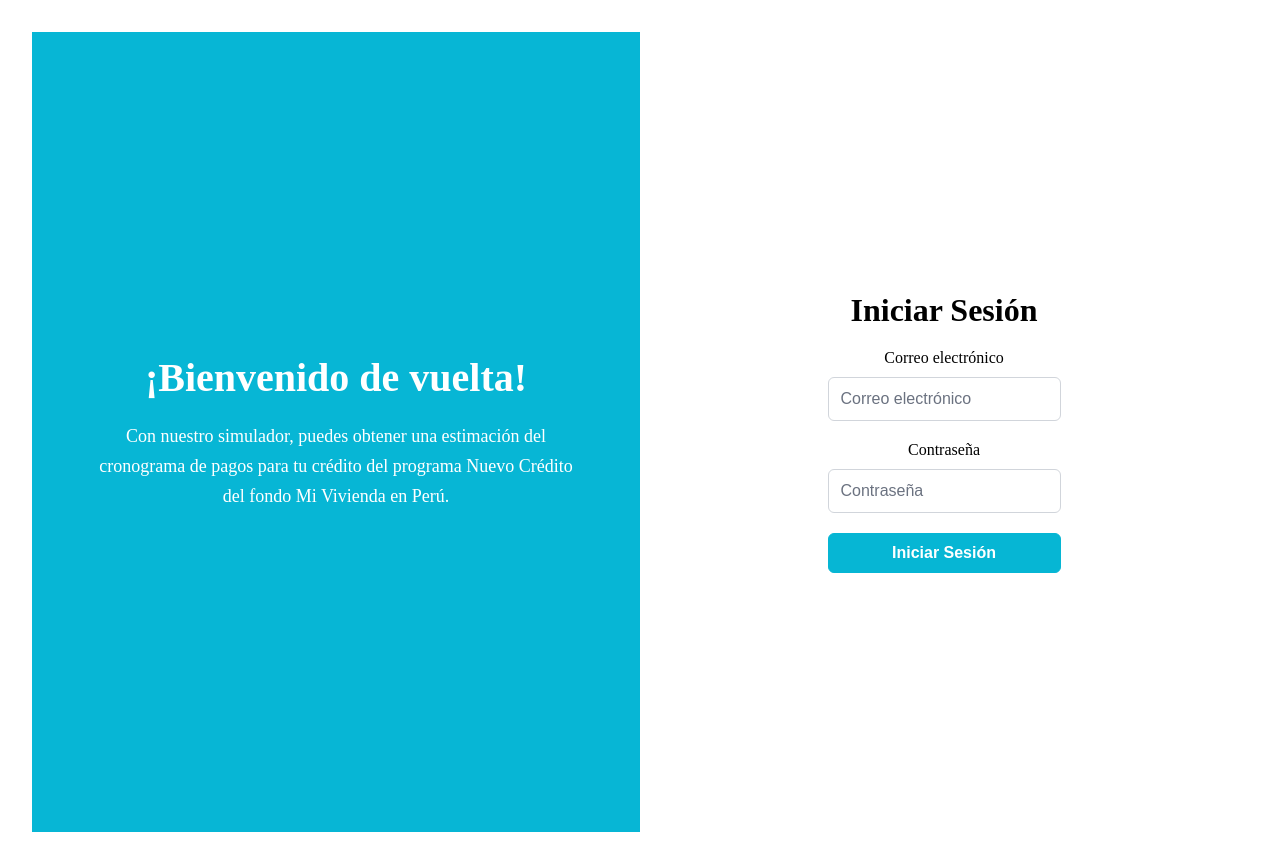
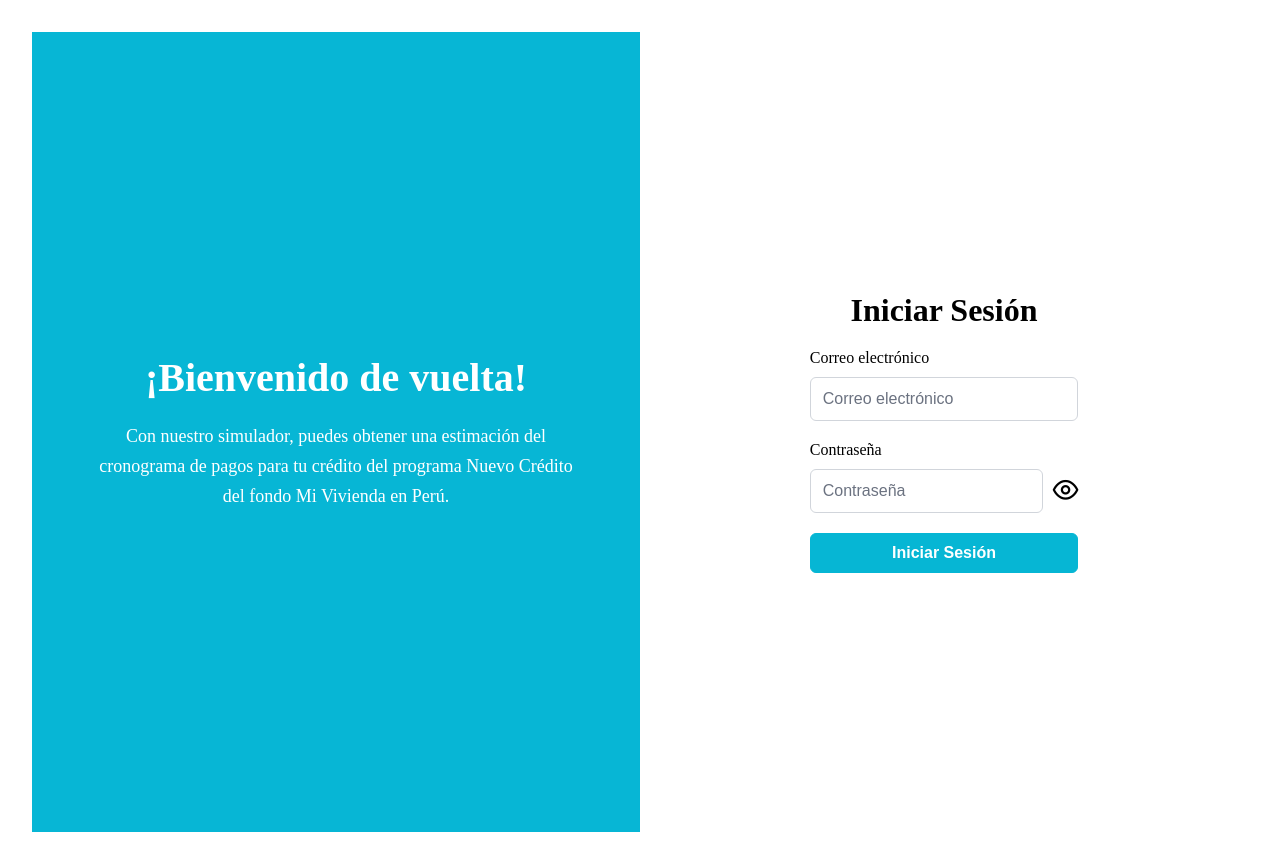
Before and after one commit to EUrbizagastegui/Simulador-Nuevo-Credito-Mi-Vivienda, a React (Vite) app: page /log-in in a window 1280 px wide. Built offline with nearby package versions, Linux system fonts and the light colour scheme; a web font is replaced by a local one.

Commit message:
Agregados tipo password a los inputs.

```diff
--- a/src/components/label-input/LabelInput.css
+++ b/src/components/label-input/LabelInput.css
@@ -12,3 +12,20 @@
 .label-input .p-inputtext {
     width: 100%;
 }
+.label-input-icon {
+    display: flex;
+    flex-direction: row;
+    align-items: center;
+    gap: 10px;
+}
+.label-input-icon i {
+    font-size: clamp(18px, 2vw, 2.5vw);
+}
+.label-input-icon i:hover {
+    cursor: pointer;
+}
+@media (width<501px) {
+    .label-input {
+        width: 80%;
+    }
+}
--- a/src/components/label-input/LabelInput.jsx
+++ b/src/components/label-input/LabelInput.jsx
@@ -1,11 +1,35 @@
 import './LabelInput.css'
+import { useState } from 'react';
 import { InputText } from 'primereact/inputtext';
 
-const LabelInput = ({ id, text, state, setState, keyfilter}) => {
+const LabelInput = ({ id, text, state, setState, keyfilter, isPassword}) => {
+    const [icon, setIcon] = useState('pi pi-eye');
+    const [type, setType] = useState('password');
+
+    const toggleIcon = () => {
+        setType(type => type === 'text' ? 'password' : 'text');
+        setIcon(icon => icon === 'pi pi-eye' ? 'pi pi-eye-slash' : 'pi pi-eye');
+    }
+
     return (
         <div className='label-input'>
             <label htmlFor={id}>{text}</label>
-            <InputText id={id} placeholder={text} value={state} onChange={(e) => setState(id, e.target.value) } keyfilter={keyfilter}/>
+
+            {isPassword ? (
+                    <div className="label-input-icon">
+                        <InputText
+                            id={id}
+                            placeholder={text}
+                            value={state}
+                            onChange={(e) => setState(id, e.target.value) }
+                            keyfilter={keyfilter}
+                            type={type}
+                        />
+                        <i className={icon} onClick={toggleIcon} />
+                    </div>
+            ) : (
+                <InputText id={id} placeholder={text} value={state} onChange={(e) => setState(id, e.target.value) } keyfilter={keyfilter}/>
+            )}
         </div>
     )
 }
--- a/src/components/log-in/LogIn.css
+++ b/src/components/log-in/LogIn.css
@@ -3,9 +3,10 @@
     grid-template-columns: 1fr 1fr; /* Divide la pantalla en dos partes iguales */
     height: 100dvh;
 }
-.log-in div {
+.log-in-content {
     display: grid;
     place-content: center;
+    place-items: center;
 }
 .log-in h1 {
     text-align: center;
@@ -46,4 +47,7 @@
     .log-in p {
         display: none;
     }
+    .log-in Button {
+        width: 80%;
+    }
 }
--- a/src/components/log-in/LogIn.jsx
+++ b/src/components/log-in/LogIn.jsx
@@ -53,14 +53,15 @@ const LogIn = () => {
         <div>
             <Toast ref={toast} />
             <div className='log-in'>
-                <div>
+                <div className='log-in-content'>
                     <h1>¡Bienvenido de vuelta!</h1>
                     <p>Con nuestro simulador, puedes obtener una estimación del cronograma de pagos para tu crédito del programa Nuevo Crédito del fondo Mi Vivienda en Perú.</p>
                 </div>
-                <div>
+                <div className='log-in-content'>
                     <h1>Iniciar Sesión</h1>
-                    {information.map((info) =>
-                        <LabelInput key={info[0]} id={info[0]} text={info[1]} state={info[2]} setState={info[3]} />
+                    {information.map((info, index) =>
+                        <LabelInput key={info[0]} id={info[0]} text={info[1]} state={info[2]} setState={info[3]}
+                        {...(index >= 1 ? {isPassword: true} : {})} />
                     )}
                     <Button label='Iniciar Sesión' onClick={sendData}/>
                 </div>
```
